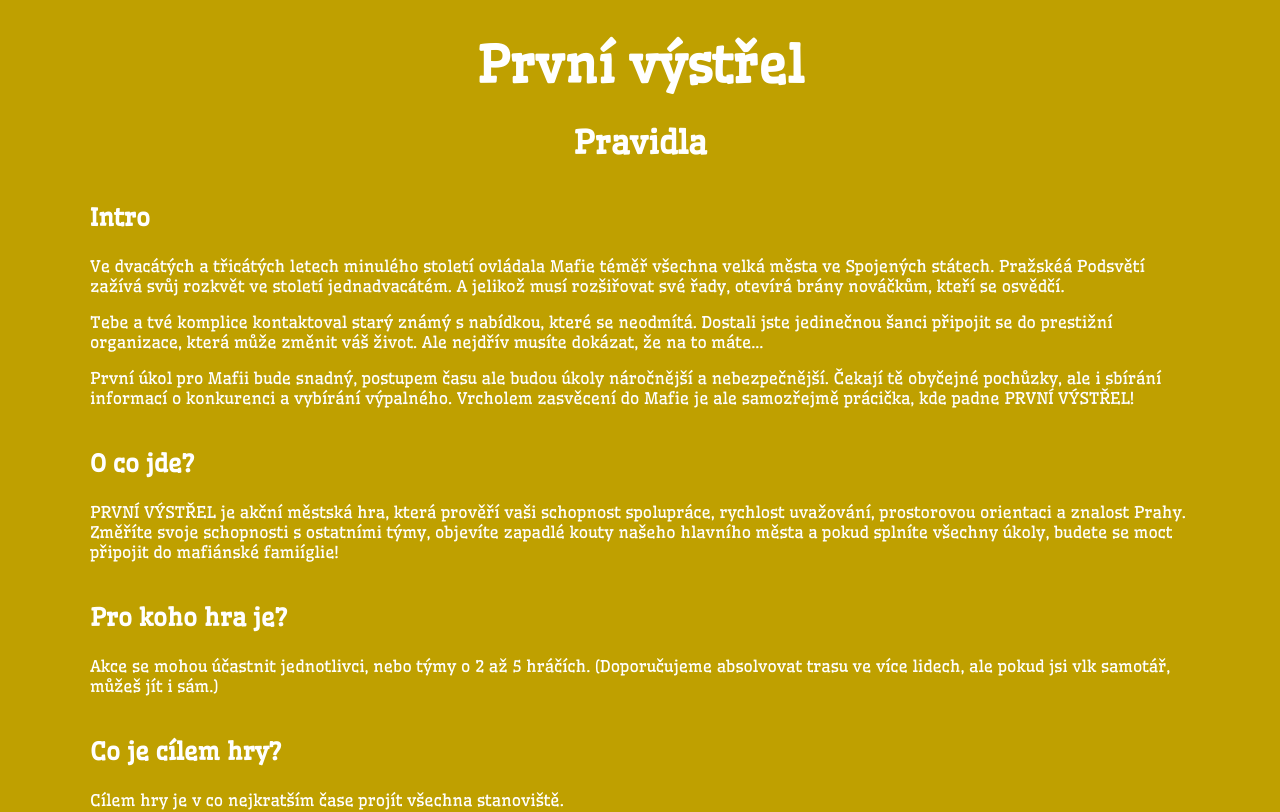
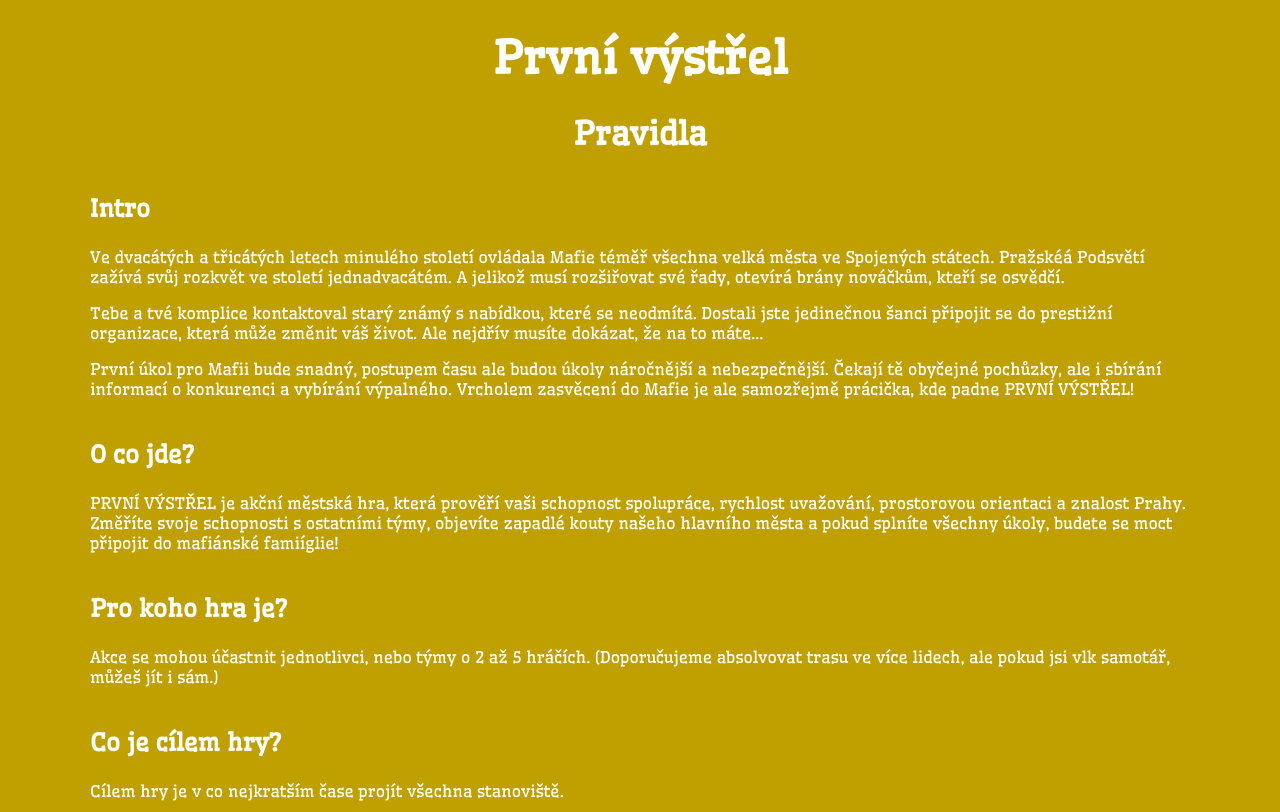
Before and after one commit to panda098/prvni-vystrel, a React (Create React App) app: page /pravidla in a window 1280 px wide. Shown: the top 812 px of the page. Built offline with nearby package versions, Linux system fonts and the light colour scheme.

Commit message:
fix font size

```diff
--- a/src/index.scss
+++ b/src/index.scss
@@ -64,7 +64,7 @@ a {
 }
 
 .title {
-  font-size: 50px;
+  font-size: 45px;
 
   & a {
     color: $font-color;
```
